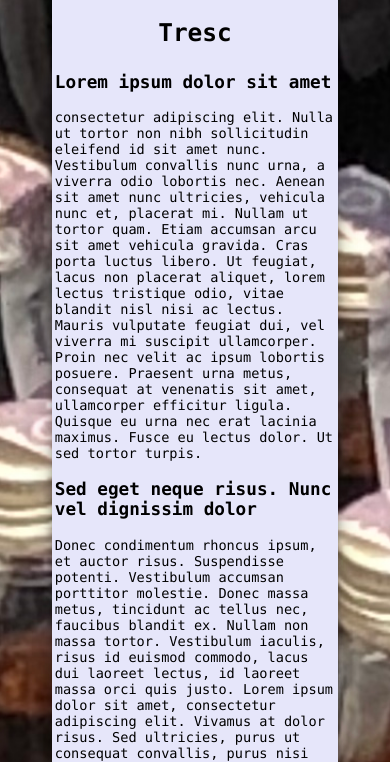
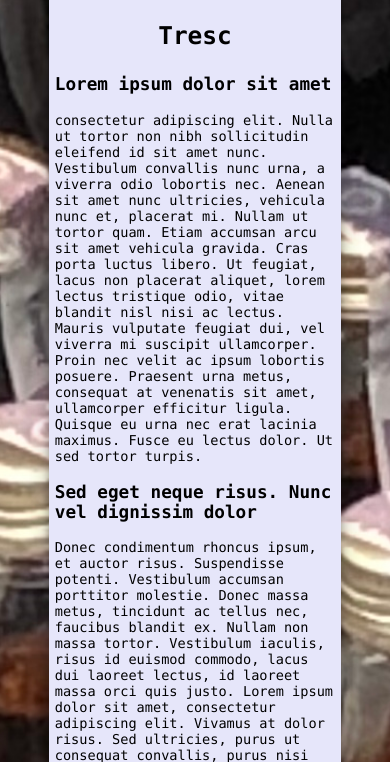
Before and after one commit to Pjongi/.github.io, a plain HTML site: page index.html in a window 390 px wide. Shown: the part 167-929 px from the top of the page. Drawn offline with Linux system fonts and the light colour scheme.

Commit message:
Poprawki dla wersji mobilnej v1.0002

```diff
--- a/style.css
+++ b/style.css
@@ -8,10 +8,10 @@ body{
 }
 
 main{
-    border-radius: 25px;
+    border-radius: 15px;
     background-color: lavender;
     margin: auto;
-    padding: 0.75%;
+    padding: 1.5%;
     box-shadow: 0 4px 8px 0 rgba(0, 0, 0, 0.288), 0 6px 20px 0 rgba(0, 0, 0, 0.247);
 }
 #pc{
```
